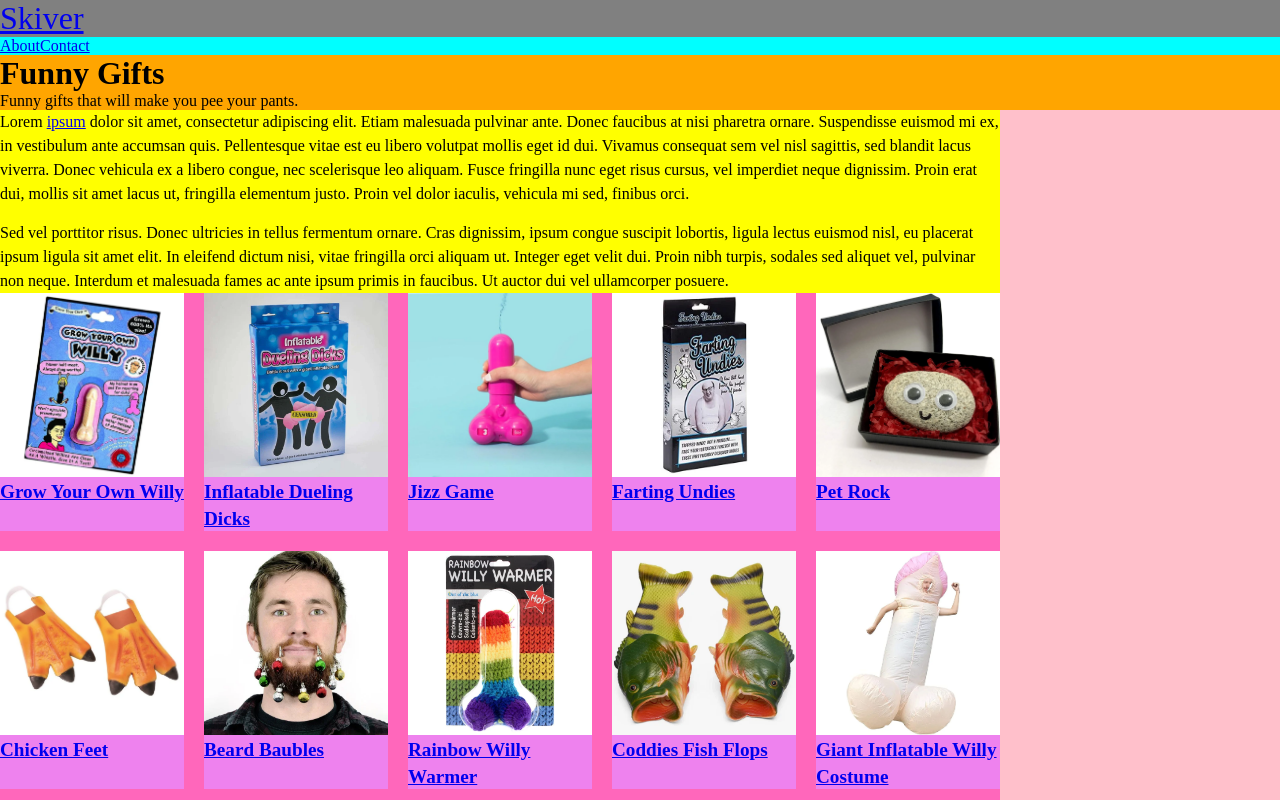
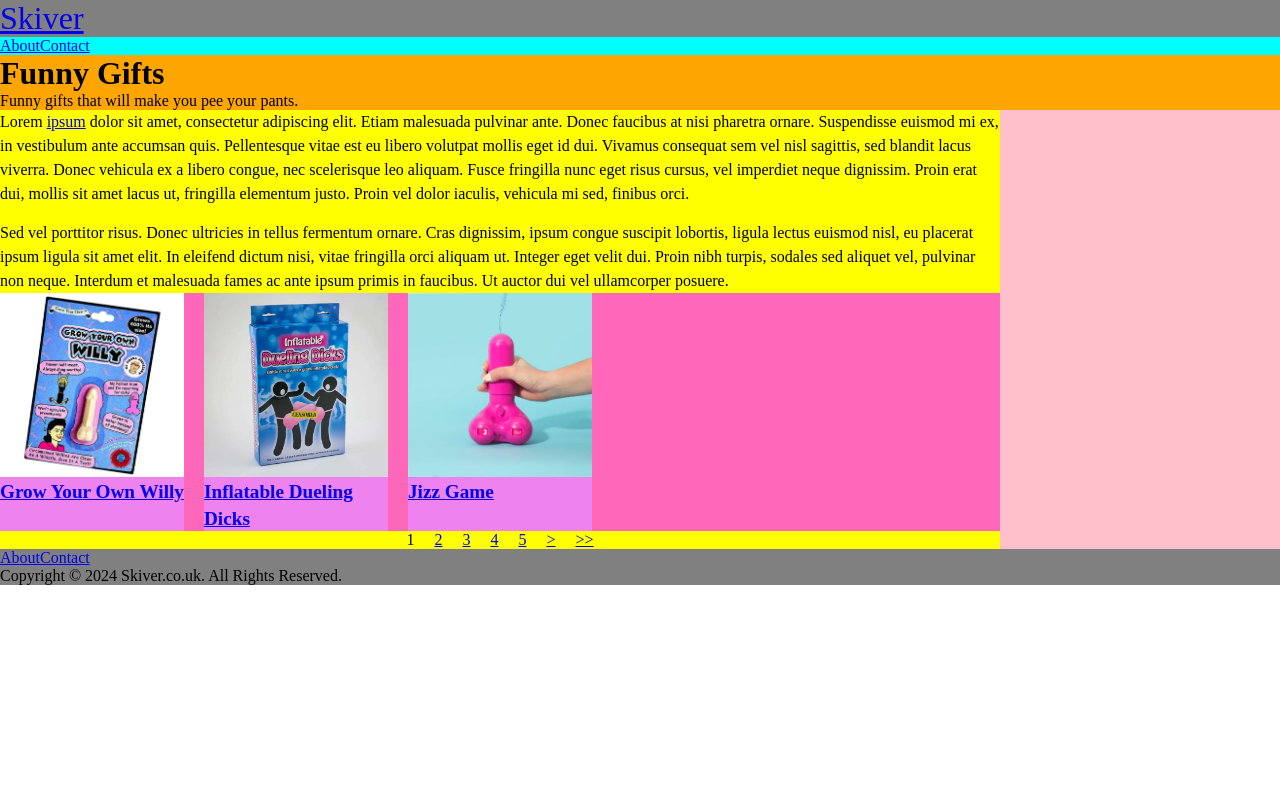
Before and after one commit to johnnyfwk/funny-gifts-front-end, a React (Create React App) app: page /post/funny-gifts in a window 1280 px wide. Shown: the top 800 px of the page. Built offline with nearby package versions, Linux system fonts and the light colour scheme.

Commit message:
Setting max number of items to display on Post.jsx page.

```diff
--- a/src/App.js
+++ b/src/App.js
@@ -9,7 +9,8 @@ import Contact from "./pages/Contact";
 import Footer from "./components/Footer";
 
 function App() {
-    const maxNumberOfCardsToDisplay = 5;
+    const maxNumberOfCardsToDisplay = 3;
+    const maxNumberOfPagesToDisplay = 5;
 
     return (
         <div className="App">
@@ -22,7 +23,11 @@ function App() {
                 ></Route>
                 <Route
                     path="/post/:post_slug"
-                    element={<Post />}
+                    element={
+                        <Post
+                            maxNumberOfCardsToDisplay={maxNumberOfCardsToDisplay}
+                            maxNumberOfPagesToDisplay={maxNumberOfPagesToDisplay}
+                        />}
                 ></Route>
                 <Route
                     path="/item/:item_slug"
--- a/src/components/ItemCard.jsx
+++ b/src/components/ItemCard.jsx
@@ -1,13 +1,17 @@
 import { Link } from "react-router-dom";
 
 export default function ItemCard({ item }) {
+    function handleItemCard() {
+        window.scrollTo(0, 0);
+    }
+
     return (
         <div className="item-card">
-            <Link to={`/item/${item.slug}`}>
+            <Link to={`/item/${item.slug}`} onClick={handleItemCard}>
                 <img src={`/images/${item.images[0].src}`} alt={item.images[0].alt} />
             </Link>
             <h2>
-                <Link to={`/item/${item.slug}`} className="item-card-name">{item.name}</Link>
+                <Link to={`/item/${item.slug}`} className="item-card-name"  onClick={handleItemCard}>{item.name}</Link>
             </h2>
         </div>
     )
--- a/src/index.css
+++ b/src/index.css
@@ -84,6 +84,17 @@ figcaption {
 
 
 
+/***************************** POST CARDS *****************************/
+.pagination {
+    display: flex;
+    flex-wrap: wrap;
+    gap: 20px;
+    justify-content: center;
+}
+/***************************** POST CARDS *****************************/
+
+
+
 /***************************** ITEM CARDS *****************************/
 .item-cards-wrapper {
     background: #ff67bb;
--- a/src/pages/Item.jsx
+++ b/src/pages/Item.jsx
@@ -16,7 +16,7 @@ export default function Item({ maxNumberOfCardsToDisplay }) {
         setItem(currentItem);
         setSelectedImage(currentItem[0].images[0]);
         setRelatedItems(allItems.filter((item) => item.tags.some((tag) => currentItem[0].tags.includes(tag)) && item.slug !== currentItem[0].slug).slice(0, maxNumberOfCardsToDisplay));
-    }, [item_slug]);
+    }, [item_slug, maxNumberOfCardsToDisplay]);
 
     function handleItemImageThumbnail(event) {
         const imageArray = event.target.currentSrc.split("/");
--- a/src/pages/Post.jsx
+++ b/src/pages/Post.jsx
@@ -1,21 +1,59 @@
 import { Helmet } from "react-helmet";
 import { useState, useEffect } from "react";
-import { useParams } from "react-router-dom";
+import { useParams, Link, useSearchParams } from "react-router-dom";
 import { allPosts } from "../assets/content/posts";
 import { allItems } from "../assets/content/items";
 import ItemCard from "../components/ItemCard";
 
-export default function Post() {
+export default function Post({ maxNumberOfCardsToDisplay, maxNumberOfPagesToDisplay }) {
+    const [searchParams, setSearchParams] = useSearchParams();
+    const page = searchParams.get("page");
+    console.log(page, "<------- page")
+
     const { post_slug } = useParams();
 
     const [ post, setPost ] = useState(null);
     const [ items, setitems ] = useState(null);
+    const [ allPages, setAllPages ]= useState(null);
+    const [ pages, setPagesToDisplay ] = useState(null);
 
     useEffect(() => {
         const currentPost = allPosts.filter((post) => post.slug === post_slug);
         setPost(currentPost);
-        setitems(allItems.filter((item) => (item.category === currentPost[0].category) && (currentPost[0].tags.every(tag => item.tags.includes(tag)))));
-    }, [post_slug]);
+
+        const allItemsInPost = allItems.filter((item) => (item.category === currentPost[0].category) && (currentPost[0].tags.every(tag => item.tags.includes(tag))));
+        if (page === null) {
+            setitems(allItemsInPost.slice(0, maxNumberOfCardsToDisplay));
+        } else {
+            setitems(allItemsInPost.slice((parseInt(page) * maxNumberOfCardsToDisplay) - maxNumberOfCardsToDisplay, parseInt(page) * maxNumberOfCardsToDisplay))
+        }
+
+        const numberOfPages = Math.ceil(allItemsInPost.length / maxNumberOfCardsToDisplay);
+        const listOfAllPages = [];
+        for (let pageNumber = 1; pageNumber <= numberOfPages; pageNumber++) {
+            listOfAllPages.push(pageNumber);
+        }
+        setAllPages(listOfAllPages);
+
+        var listOfPagesToDisplay;
+        if (page === null && numberOfPages === 1) {
+            listOfPagesToDisplay = listOfAllPages.slice(0, maxNumberOfPagesToDisplay);
+        } else if (page === null && numberOfPages > 1) {
+            listOfPagesToDisplay = listOfAllPages.slice(0, maxNumberOfPagesToDisplay);
+        } else if (numberOfPages > 1 && parseInt(page) <= Math.ceil(maxNumberOfPagesToDisplay/2)) {
+            listOfPagesToDisplay = listOfAllPages.slice(0, maxNumberOfPagesToDisplay);
+        } else if (numberOfPages > 1 && parseInt(page) > numberOfPages - (Math.ceil(maxNumberOfPagesToDisplay/2))) {
+            listOfPagesToDisplay = listOfAllPages.slice(-maxNumberOfPagesToDisplay);
+        } else {
+            listOfPagesToDisplay = listOfAllPages.slice(parseInt(page) - Math.ceil(maxNumberOfPagesToDisplay/2), parseInt(page) + Math.floor(maxNumberOfPagesToDisplay/2));
+        }
+        console.log(listOfPagesToDisplay)
+        setPagesToDisplay(listOfPagesToDisplay);
+    }, [post_slug, page, maxNumberOfCardsToDisplay, maxNumberOfPagesToDisplay]);
+
+    function handlePagination() {
+        window.scrollTo(0, 0);
+    }
 
     if (!post || !items) {
         return null;
@@ -38,14 +76,48 @@ export default function Post() {
             <main>
                 <section>
                     <div dangerouslySetInnerHTML={{ __html: post[0].body }} className="body" />
+
                     {items.length === 0
                         ? <div>There are no items to display.</div>
                         : <div className="item-cards-wrapper">
-                            {items.map((item, index) => {
-                                return <ItemCard key={index} item={item} />
-                            })}
+                            {items.map((item, index) => <ItemCard key={index} item={item} />)}
                         </div>
                     }
+
+                    <div className="pagination" onClick={handlePagination}>
+                        {pages.length > 1 && parseInt(page) > 1
+                            ? <Link to={`/post/${post_slug}?page=1`}>&lt;&lt;</Link>
+                            : null
+                        }
+
+                        {pages.length > 1 && parseInt(page) > 1
+                            ? <Link to={`/post/${post_slug}?page=${parseInt(page) - 1}`}>&lt;</Link>
+                            : null
+                        }
+
+                        {pages.map((pageNumber, index) => {
+                            return (
+                                (pageNumber === 1 && page === null) || (pageNumber === parseInt(page))
+                                    ? <div key={index}>{pageNumber}</div>
+                                    : <Link key={index} to={`/post/${post_slug}?page=${pageNumber}`}>{pageNumber}</Link>
+                            )
+                        })}
+
+                        {pages.length > 1 && page === null
+                            ? <Link to={`/post/${post_slug}?page=2`}>&gt;</Link>
+                            : null
+                        }
+
+                        {pages.length > 1 && page !== null && (parseInt(page) !== pages[pages.length - 1])
+                            ? <Link to={`/post/${post_slug}?page=${parseInt(page) + 1}`}>&gt;</Link>
+                            : null
+                        }
+
+                        {pages.length > 1 && parseInt(page) !== pages[pages.length - 1]
+                            ? <Link to={`/post/${post_slug}?page=${allPages.length}`}>&gt;&gt;</Link>
+                            : null
+                        }
+                    </div>
                 </section>
             </main>
         </div>
```
